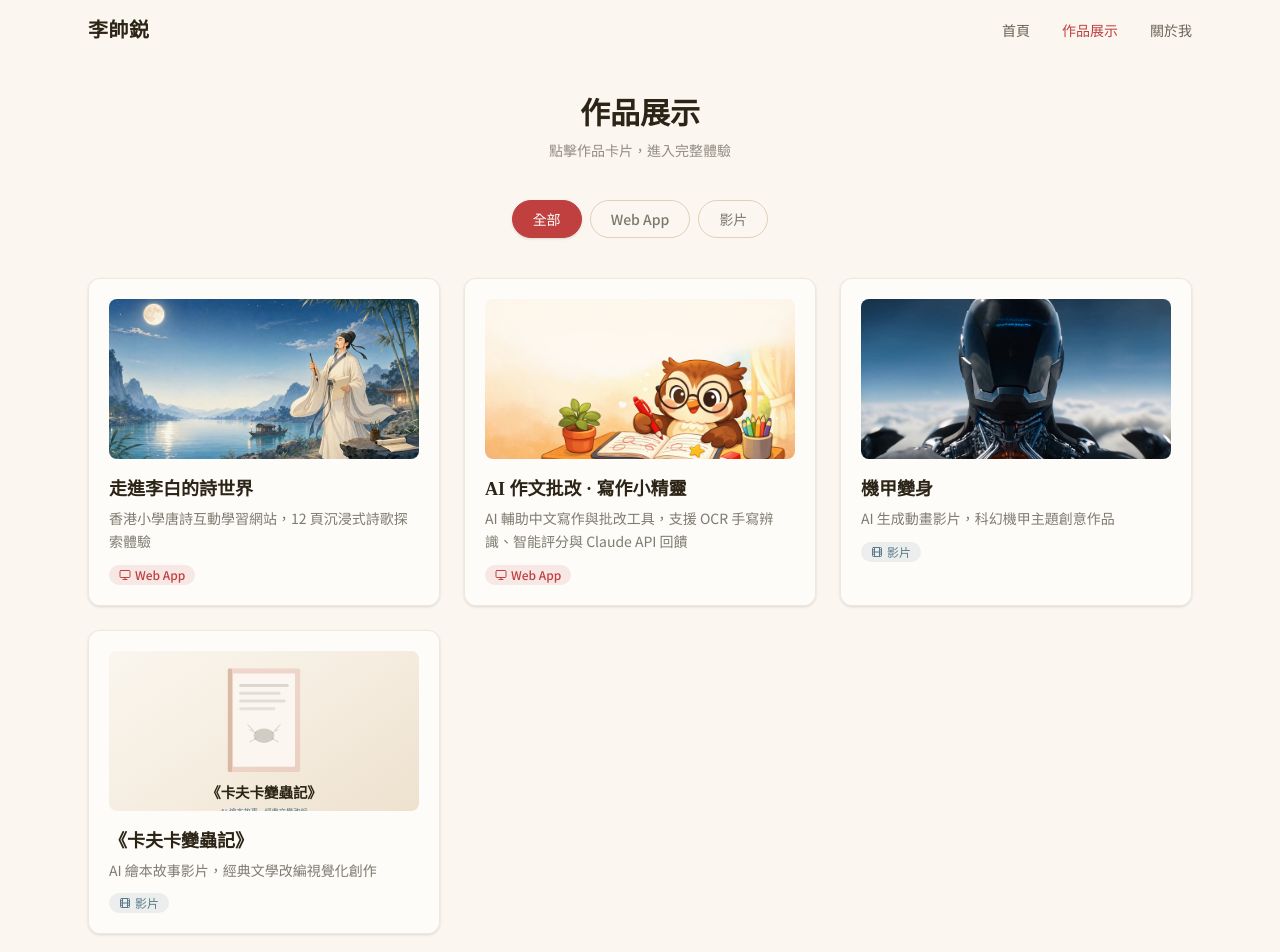
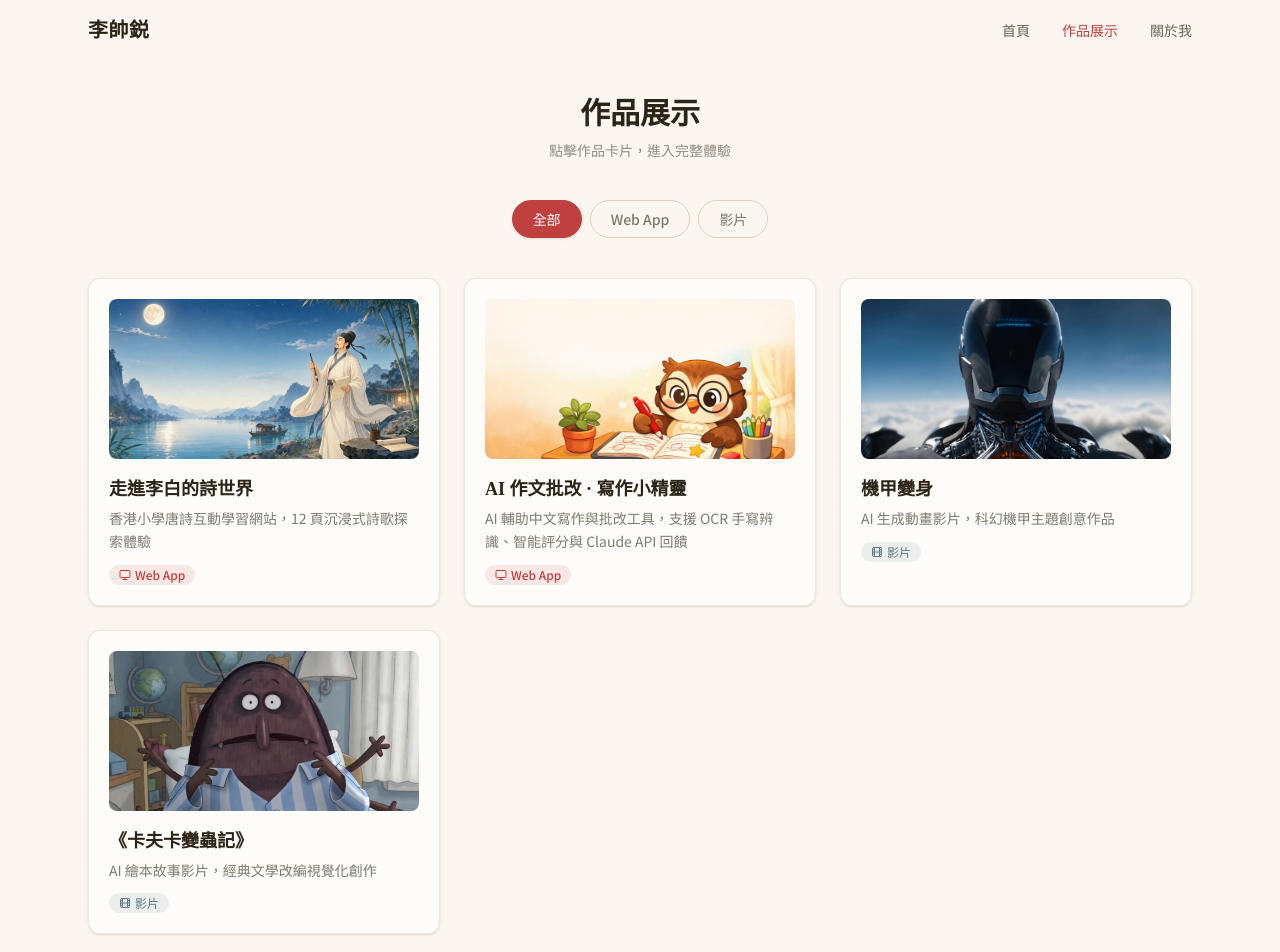
Before and after one commit to LiSRuii/ai-education-portfolio, a React (Vite) app: page /works in a window 1280 px wide. Shown: the top 952 px of the page. Built offline with nearby package versions, Linux system fonts and the light colour scheme.

Commit message:
fix: update 卡夫卡變蟲記 cover to first frame from video

```diff
--- a/src/data/works.js
+++ b/src/data/works.js
@@ -35,7 +35,7 @@ const works = [
     category: "video",
     description: "AI 繪本故事影片，經典文學改編視覺化創作",
     tech: "AI 繪本生成",
-    thumbnail: "/images/thumbnails/kafka-cover.svg",
+    thumbnail: "/images/thumbnails/kafka-cover.jpg",
     link: "https://drive.google.com/file/d/1OxRETeHeD7f1GomCMQ-46sCEz4XbDshi/view?usp=drive_link",
     featured: false,
   },
```
Also changed, not shown: public/images/thumbnails/kafka-cover.jpg (added).
